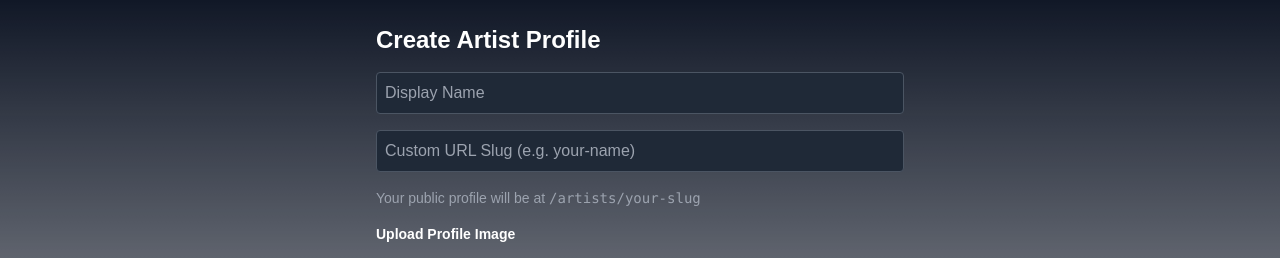
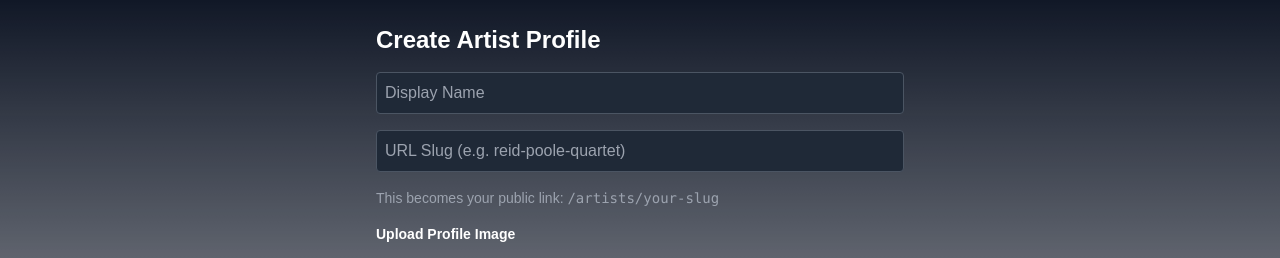
Before and after one commit to rpoole444/cos-livewire-fe, a Next.js app: page /artist-signup in a window 1280 px wide. Shown: the top 258 px of the page. Built offline with nearby package versions, Linux system fonts and the light colour scheme; no server answers.

Commit message:
add better description for "slug"

```diff
--- a/src/pages/artist-signup.tsx
+++ b/src/pages/artist-signup.tsx
@@ -87,8 +87,16 @@ export default function ArtistSignupPage() {
       <form onSubmit={handleSubmit} className="space-y-4">
         <input name="display_name" placeholder="Display Name" value={form.display_name} onChange={handleChange} className="w-full p-2 rounded bg-gray-800 border border-gray-600" />
 
-        <input name="slug" placeholder="Custom URL Slug (e.g. your-name)" value={form.slug} onChange={handleChange} className="w-full p-2 rounded bg-gray-800 border border-gray-600" />
-        <p className="text-sm text-gray-400">Your public profile will be at <code>/artists/{form.slug || 'your-slug'}</code></p>
+        <input
+          name="slug"
+          placeholder="URL Slug (e.g. reid-poole-quartet)"
+          value={form.slug}
+          onChange={handleChange}
+          className="w-full p-2 rounded bg-gray-800 border border-gray-600"
+        />
+        <p className="text-sm text-gray-400">
+          This becomes your public link: <code>/artists/{form.slug || 'your-slug'}</code>
+        </p>
 
         <label className="block text-sm font-semibold">Upload Profile Image</label>
         <input type="file" accept="image/*" onChange={e => setFile(e.target.files?.[0] || null)} className="w-full text-sm" />
```
